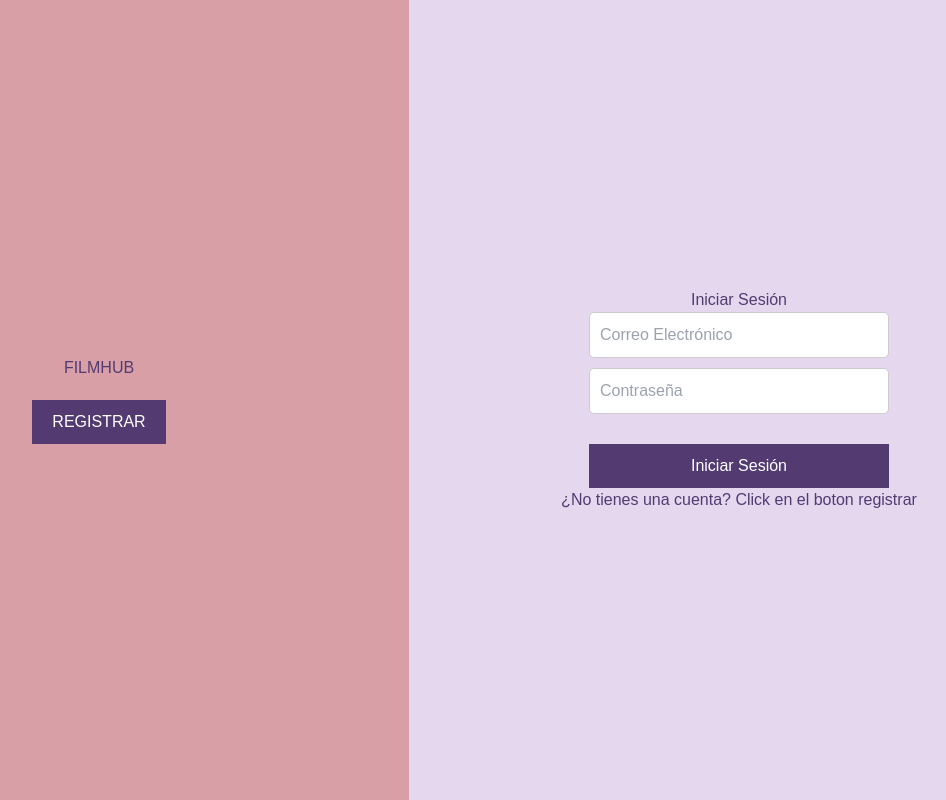
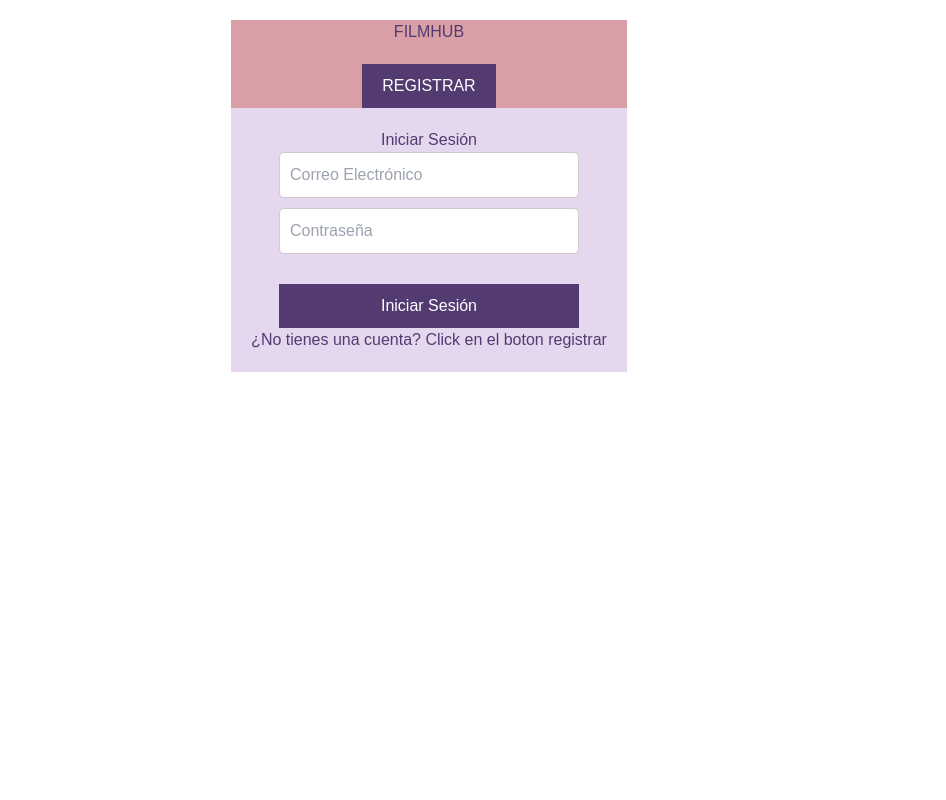
Before and after one commit to Jean-Carlos-L/FilmHub, a React (Vite) app: page / in a window 1280 px wide. Shown: the whole page, without its empty margins (211-1157 px from the left). Built offline with nearby package versions, Linux system fonts and the light colour scheme.

Commit message:
AuthPage

```diff
--- a/src/pages/AuthPage.tsx
+++ b/src/pages/AuthPage.tsx
@@ -11,7 +11,8 @@ const AuthPage: React.FC = () => {
   };
 
   return (
-    <div className="container">
+    <div className="container p-5 items-center flex flex-col">
+        <div>
       <div className="login-section">
         <div className="logo-container">
           <h1>FILMHUB</h1>
@@ -30,6 +31,7 @@ const AuthPage: React.FC = () => {
           {!isLogin && 'Política de Privacidad'}
         </p>
       </div>
+      </div>
     </div>
   );
 };
```
